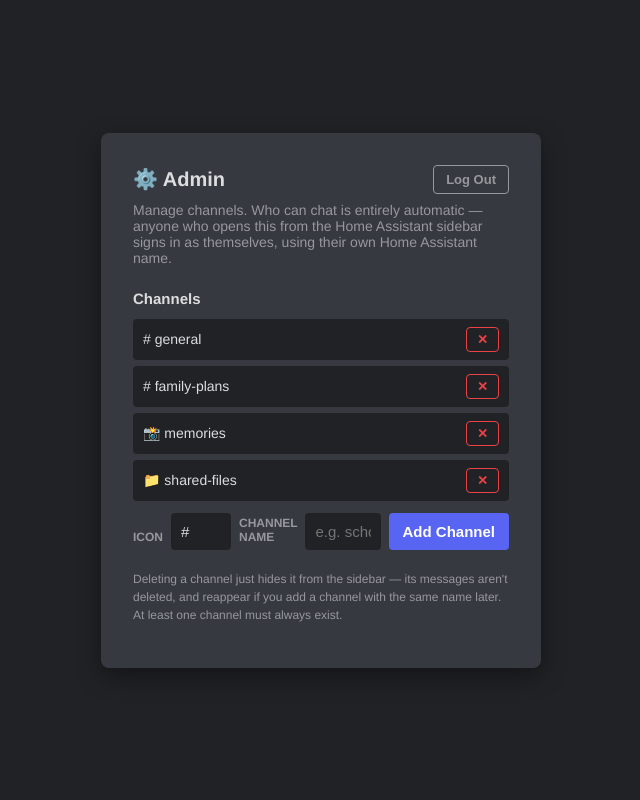
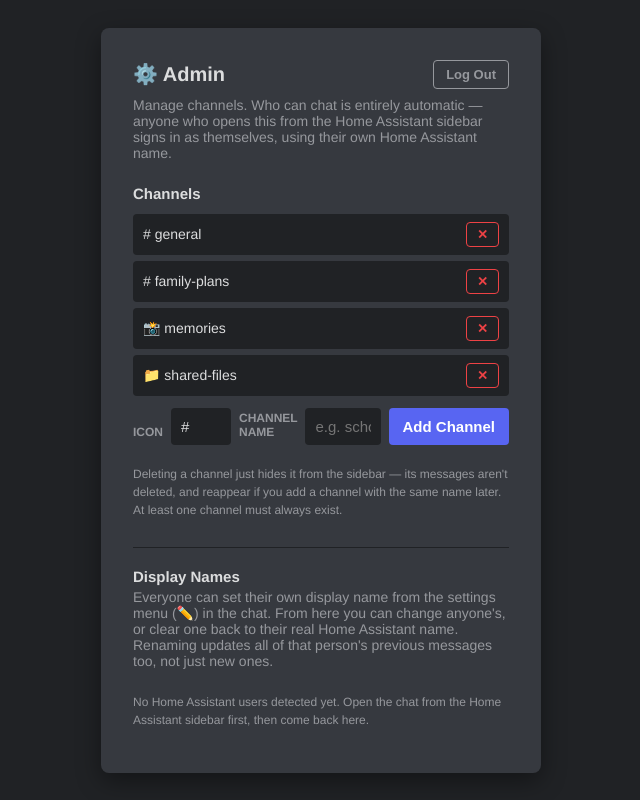
Before and after one commit to Arbitrary8481/family-chat, a Flask app: page /admin in a window 1280 px wide. Shown: the whole page, without its empty margins (319-959 px from the left). Run offline with Flask 3, Linux system fonts and the light colour scheme; the visitor is signed in with stand-in values (Sample User, id 1); data comes from the database, SQL or seed files in the repository; parts of the project's set-up code (start-up, migrations or seed data) failed here and were passed over.

Commit message:
See changelog

```diff
--- a/family-chat/app/server.py
+++ b/family-chat/app/server.py
@@ -110,7 +110,20 @@ def init_db():
                   file_url TEXT,
                   file_name TEXT,
                   file_size INTEGER,
-                  mime_type TEXT)''')
+                  mime_type TEXT,
+                  sender_id TEXT)''')
+    # sender_id didn't exist in older versions — add it if this DB predates
+    # the alias feature, so existing installs upgrade without losing data.
+    c.execute("PRAGMA table_info(messages)")
+    if 'sender_id' not in [col[1] for col in c.fetchall()]:
+        c.execute('ALTER TABLE messages ADD COLUMN sender_id TEXT')
+
+    # Display name aliases, keyed by the stable Home Assistant user ID (not
+    # by name, since names can change). Looked up at read time so renaming
+    # someone updates every message they've ever sent, not just future
+    # ones — see get_messages() and resolve_ha_identity().
+    c.execute('''CREATE TABLE IF NOT EXISTS user_aliases
+                 (user_id TEXT PRIMARY KEY, alias TEXT NOT NULL)''')
 
     # Custom emojis table
     c.execute('''CREATE TABLE IF NOT EXISTS custom_emojis
@@ -199,20 +212,65 @@ def get_known_people():
     """Everyone who's ever opened the chat through Home Assistant, most
     recently seen first. Used for the member sidebar. There's no admin
     roster to maintain — this is just who's actually shown up, using
-    each person's own HA display name (or username as a fallback)."""
+    each person's chosen alias if they've set one, else their HA display
+    name (or username as a fallback)."""
     conn = sqlite3.connect('/data/chat.db')
     c = conn.cursor()
-    c.execute('SELECT display_name, username FROM ha_users ORDER BY last_seen DESC')
+    c.execute('''SELECT h.user_id, h.display_name, h.username, ua.alias
+                 FROM ha_users h
+                 LEFT JOIN user_aliases ua ON ua.user_id = h.user_id
+                 ORDER BY h.last_seen DESC''')
     rows = c.fetchall()
     conn.close()
     seen = set()
     people = []
-    for display_name, username in rows:
-        name = (display_name or '').strip() or (username or '').strip()
+    for user_id, display_name, username, alias in rows:
+        name = (alias or '').strip() or (display_name or '').strip() or (username or '').strip()
         if name and name not in seen:
             seen.add(name)
             people.append(name)
     return people
+
+def get_alias(user_id):
+    conn = sqlite3.connect('/data/chat.db')
+    c = conn.cursor()
+    c.execute('SELECT alias FROM user_aliases WHERE user_id = ?', (user_id,))
+    row = c.fetchone()
+    conn.close()
+    return row[0] if row else None
+
+def set_alias(user_id, alias):
+    alias = (alias or '').strip()[:30]
+    conn = sqlite3.connect('/data/chat.db')
+    c = conn.cursor()
+    if alias:
+        c.execute('''INSERT INTO user_aliases (user_id, alias) VALUES (?, ?)
+                     ON CONFLICT(user_id) DO UPDATE SET alias = excluded.alias''',
+                  (user_id, alias))
+    else:
+        # Empty alias = revert to their real Home Assistant name.
+        c.execute('DELETE FROM user_aliases WHERE user_id = ?', (user_id,))
+    conn.commit()
+    conn.close()
+
+def get_known_ha_accounts():
+    """Every HA account that's visited, with their real HA name and
+    current alias (if any) — used by the admin panel's display-name
+    management, which can edit anyone's alias, unlike the self-service
+    settings menu which can only edit your own."""
+    conn = sqlite3.connect('/data/chat.db')
+    c = conn.cursor()
+    c.execute('''SELECT h.user_id, h.display_name, h.username, ua.alias
+                 FROM ha_users h
+                 LEFT JOIN user_aliases ua ON ua.user_id = h.user_id
+                 ORDER BY h.last_seen DESC''')
+    rows = c.fetchall()
+    conn.close()
+    result = []
+    for user_id, display_name, username, alias in rows:
+        ha_name = (display_name or '').strip() or (username or '').strip() or 'HA User'
+        result.append({'user_id': user_id, 'ha_name': ha_name, 'alias': alias or ''})
+    return result
 
 def slugify(text):
     slug = re.sub(r'[^a-z0-9]+', '-', text.strip().lower()).strip('-')
@@ -262,9 +320,11 @@ def delete_channel(slug):
 def get_messages(limit=100, channel='general'):
     conn = sqlite3.connect('/data/chat.db')
     c = conn.cursor()
-    c.execute('''SELECT m.*, GROUP_CONCAT(r.emoji || ':' || r.user) as reactions
+    c.execute('''SELECT m.*, GROUP_CONCAT(r.emoji || ':' || r.user) as reactions,
+                        ua.alias as current_alias
                  FROM messages m
                  LEFT JOIN reactions r ON m.id = r.message_id
+                 LEFT JOIN user_aliases ua ON ua.user_id = m.sender_id
                  WHERE m.channel = ?
                  GROUP BY m.id
                  ORDER BY m.timestamp DESC LIMIT ?''', (channel, limit))
@@ -275,6 +335,12 @@ def get_messages(limit=100, channel='general'):
     result = []
     for row in messages:
         msg = dict(zip(columns, row))
+        # If the sender has since set (or been given) an alias, show that
+        # instead of whatever name was frozen into the message at send
+        # time — this is what makes a rename apply retroactively.
+        if msg.get('current_alias'):
+            msg['sender'] = msg['current_alias']
+        del msg['current_alias']
         # Parse reactions
         if msg['reactions']:
             reactions = {}
@@ -293,16 +359,17 @@ def get_messages(limit=100, channel='general'):
     return list(reversed(result))
 
 def save_message(sender, content, channel='general', msg_type='text',
-                 file_url=None, file_name=None, file_size=None, mime_type=None):
+                 file_url=None, file_name=None, file_size=None, mime_type=None,
+                 sender_id=None):
     conn = sqlite3.connect('/data/chat.db')
     c = conn.cursor()
     timestamp = datetime.now().isoformat()
     c.execute('''INSERT INTO messages
                  (sender, content, timestamp, channel, message_type,
-                  file_url, file_name, file_size, mime_type)
-                 VALUES (?, ?, ?, ?, ?, ?, ?, ?, ?)''',
+                  file_url, file_name, file_size, mime_type, sender_id)
+                 VALUES (?, ?, ?, ?, ?, ?, ?, ?, ?, ?)''',
               (sender, content, timestamp, channel, msg_type,
-               file_url, file_name, file_size, mime_type))
+               file_url, file_name, file_size, mime_type, sender_id))
     msg_id = c.lastrowid
     conn.commit()
     conn.close()
@@ -357,15 +424,17 @@ def set_static_cache_headers(response):
     return response
 
 def resolve_ha_identity():
-    """The chat name is always the logged-in Home Assistant user's own
-    name — there's no admin mapping step. Prefers the display name set on
-    their HA profile (what HA itself shows for them); falls back to their
-    login username if that's blank. Returns (ha_user_id, chat_name);
-    chat_name is None only if there's no HA identity at all (e.g. accessed
-    outside ingress)."""
+    """The chat name is the logged-in Home Assistant user's own chosen
+    alias if they've set one (via the settings menu, or set for them by
+    an admin), otherwise their HA display name, otherwise their login
+    username. Returns (ha_user_id, chat_name); chat_name is None only if
+    there's no HA identity at all (e.g. accessed outside ingress)."""
     ha_user_id = request.headers.get('X-Remote-User-Id')
     if not ha_user_id:
         return None, None
+    alias = get_alias(ha_user_id)
+    if alias:
+        return ha_user_id, alias
     display_name = request.headers.get('X-Remote-User-Display-Name', '').strip()
     username = request.headers.get('X-Remote-User-Name', '').strip()
     chat_name = (display_name or username or 'HA User')[:30]
@@ -406,6 +475,32 @@ def index():
 def api_channels():
     return jsonify(get_channels())
 
+@app.route('/api/me')
+def api_me():
+    ha_user_id = request.headers.get('X-Remote-User-Id')
+    if not ha_user_id:
+        return jsonify({'error': 'Not accessed through Home Assistant'}), 403
+    display_name = request.headers.get('X-Remote-User-Display-Name', '').strip()
+    username = request.headers.get('X-Remote-User-Name', '').strip()
+    ha_name = display_name or username or 'HA User'
+    return jsonify({
+        'ha_name': ha_name,
+        'alias': get_alias(ha_user_id) or '',
+    })
+
+@app.route('/api/my-alias', methods=['POST'])
+def api_set_my_alias():
+    # The target is always the requester's own HA user ID, derived from
+    # the ingress headers — never from anything in the request body — so
+    # this endpoint can only ever change your own alias, not someone
+    # else's. Changing anyone else's is admin-only (see /admin/aliases).
+    ha_user_id = request.headers.get('X-Remote-User-Id')
+    if not ha_user_id:
+        return jsonify({'error': 'Not accessed through Home Assistant'}), 403
+    data = request.get_json(silent=True) or {}
+    set_alias(ha_user_id, data.get('alias', ''))
+    return jsonify({'success': True})
+
 @app.route('/admin')
 def admin_panel():
     if not session.get('is_admin'):
@@ -413,7 +508,8 @@ def admin_panel():
     return render_template('admin.html', logged_in=True,
                           saved=request.args.get('saved'),
                           channels=get_channels(),
-                          channel_error=request.args.get('channel_error'))
+                          channel_error=request.args.get('channel_error'),
+                          ha_accounts=get_known_ha_accounts())
 
 @app.route('/admin/login', methods=['POST'])
 def admin_login():
@@ -427,7 +523,7 @@ def admin_login():
 @app.route('/admin/logout', methods=['POST'])
 def admin_logout():
     session.pop('is_admin', None)
-    return ingress_redirect(url_for('admin_panel'))
+    return ingress_redirect(url_for('index'))
 
 @app.route('/admin/channels/add', methods=['POST'])
 @require_admin
@@ -446,6 +542,19 @@ def admin_delete_channel():
     ok, error = delete_channel(slug)
     if error:
         return ingress_redirect(url_for('admin_panel', channel_error=error))
+    return ingress_redirect(url_for('admin_panel', saved='1'))
+
+@app.route('/admin/aliases', methods=['POST'])
+@require_admin
+def admin_update_aliases():
+    # Unlike /api/my-alias, this can target any known HA account — that's
+    # what makes it admin-only. Each field is named alias_<user_id> so one
+    # form submission can update everyone at once.
+    for field, value in request.form.items():
+        if not field.startswith('alias_'):
+            continue
+        user_id = field[len('alias_'):]
+        set_alias(user_id, value)
     return ingress_redirect(url_for('admin_panel', saved='1'))
 
 @app.route('/api/messages')
@@ -537,7 +646,7 @@ def handle_message(data):
     # headers, not taken from the client payload — otherwise anyone could
     # still claim to be a different family member by editing the socket
     # message, defeating the point of removing the manual picker.
-    _, sender = resolve_ha_identity()
+    sender_id, sender = resolve_ha_identity()
     content = data.get('content')
     channel = data.get('channel', 'general')
     msg_type = data.get('type', 'text')
@@ -550,7 +659,8 @@ def handle_message(data):
         mime_type = file_info.get('mime_type') if file_info else None
 
         msg_id = save_message(sender, content, channel, msg_type,
-                             file_url, file_name, file_size, mime_type)
+                             file_url, file_name, file_size, mime_type,
+                             sender_id=sender_id)
 
         emit('new_message', {
             'id': msg_id,
--- a/family-chat/app/templates/admin.html
+++ b/family-chat/app/templates/admin.html
@@ -226,6 +226,25 @@
                 <button type="submit">Add Channel</button>
             </form>
             <p class="hint">Deleting a channel just hides it from the sidebar — its messages aren't deleted, and reappear if you add a channel with the same name later. At least one channel must always exist.</p>
+
+            <h2 class="section-title">Display Names</h2>
+            <p class="subtitle">
+                Everyone can set their own display name from the settings menu (✏️) in the chat.
+                From here you can change anyone's, or clear one back to their real Home Assistant name.
+                Renaming updates all of that person's previous messages too, not just new ones.
+            </p>
+            {% if ha_accounts %}
+            <form method="post" action="./admin/aliases">
+                {% for a in ha_accounts %}
+                <label for="alias_{{ a.user_id }}">{{ a.ha_name }}</label>
+                <input type="text" id="alias_{{ a.user_id }}" name="alias_{{ a.user_id }}"
+                       maxlength="30" value="{{ a.alias }}" placeholder="{{ a.ha_name }}">
+                {% endfor %}
+                <button type="submit">Save Display Names</button>
+            </form>
+            {% else %}
+            <p class="hint">No Home Assistant users detected yet. Open the chat from the Home Assistant sidebar first, then come back here.</p>
+            {% endif %}
         {% endif %}
     </div>
 </body>
--- a/family-chat/config.yaml
+++ b/family-chat/config.yaml
@@ -1,5 +1,5 @@
 name: "Family Chat"
-version: "2.4.0"
+version: "2.5.0"
 slug: "family_chat"
 description: "Private Discord-like chat for your family with file sharing and emojis"
 arch:
```
Also changed, not shown: family-chat/app/static/script.js (+40 -0 lines), family-chat/app/templates/index.html (+23 -0 lines), family-chat/CHANGELOG.md.
